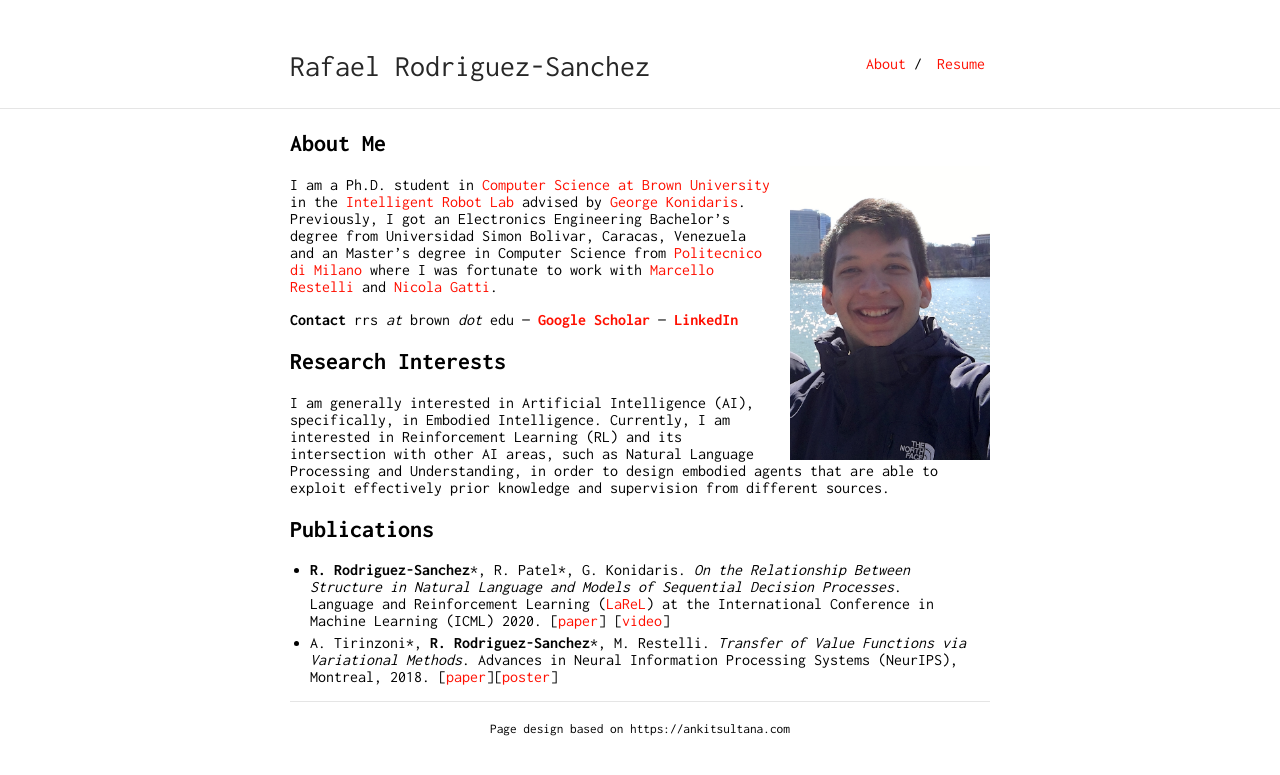
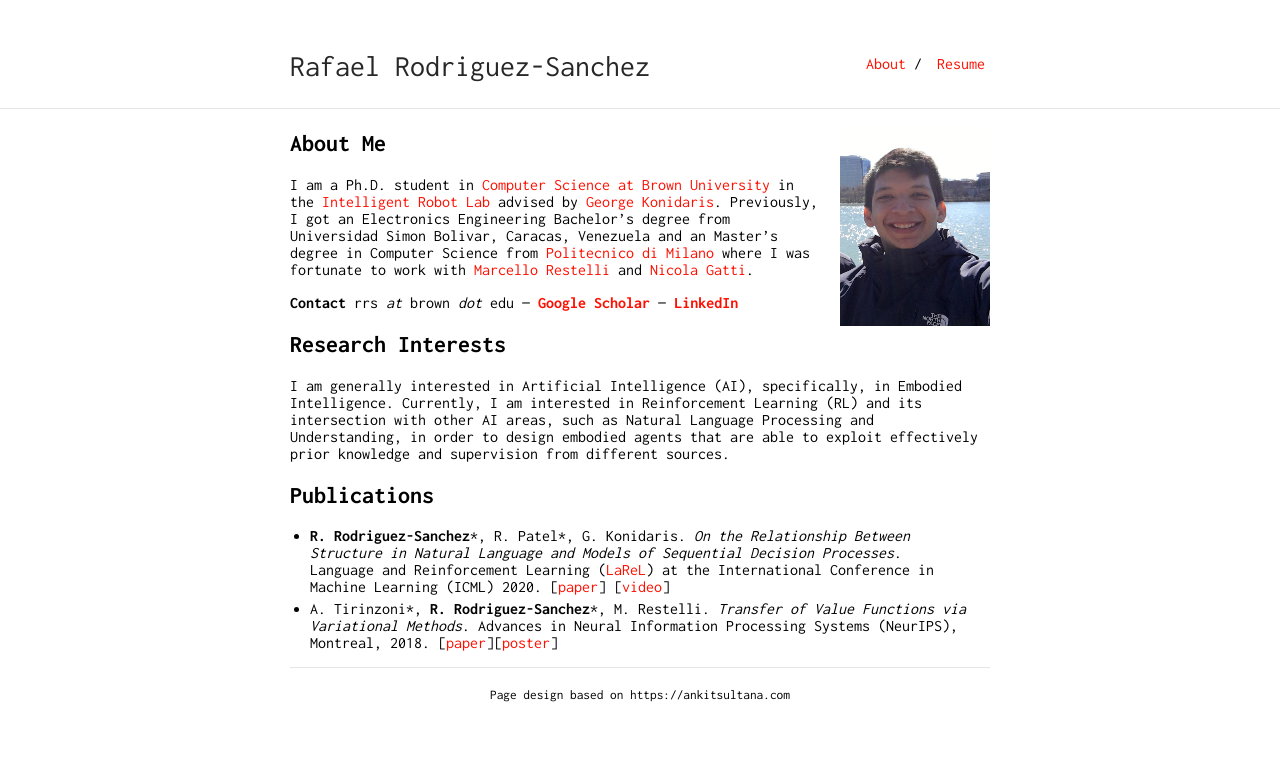
Before and after one commit to rafarodsa/rafarodsa.github.io, a Jekyll site: the page built from index.md, in a window 1280 px wide. Shown: the top 775 px of the page. Built offline with Jekyll 4.4.1, drawn with Linux system fonts in a browser that asks for light colours; our own code applies the rules of GitHub Pages for plain Markdown files.

```diff
--- a/_config.yml
+++ b/_config.yml
@@ -1,6 +1,6 @@
 title: Rafael Rodriguez-Sanchez
 url: "https://rafarodsa.github.io"
-baseurl: "/researcher"
+baseurl: "/"
 
 markdown: kramdown
 #ins_logo: "./bits-logo.png"
@@ -17,7 +17,7 @@ sass:
 
 nav:
  - name: "About"
-   link: "/researcher"
+   link: "/"
  - name: "Resume"
    link: "resume.pdf"
 # - name: "Contact"
--- a/_sass/typography.scss
+++ b/_sass/typography.scss
@@ -40,7 +40,7 @@
         max-height: $image-size-height;
         max-width: $image-size-width;
         position: relative;
-        margin: -10px 0 0 15px;
+        margin: -50px 0 0 15px;
         float: right;
         border-radius: 0%;
         p & {
--- a/_sass/vars.scss
+++ b/_sass/vars.scss
@@ -3,8 +3,8 @@
  */
 
 $accent: #FF0F00;
-$image-size-width: 200px;
-$image-size-height: 300px;
+$image-size-width: 150px;
+$image-size-height: 200px;
 
 /*
  * Build Variables, don't touch
```
